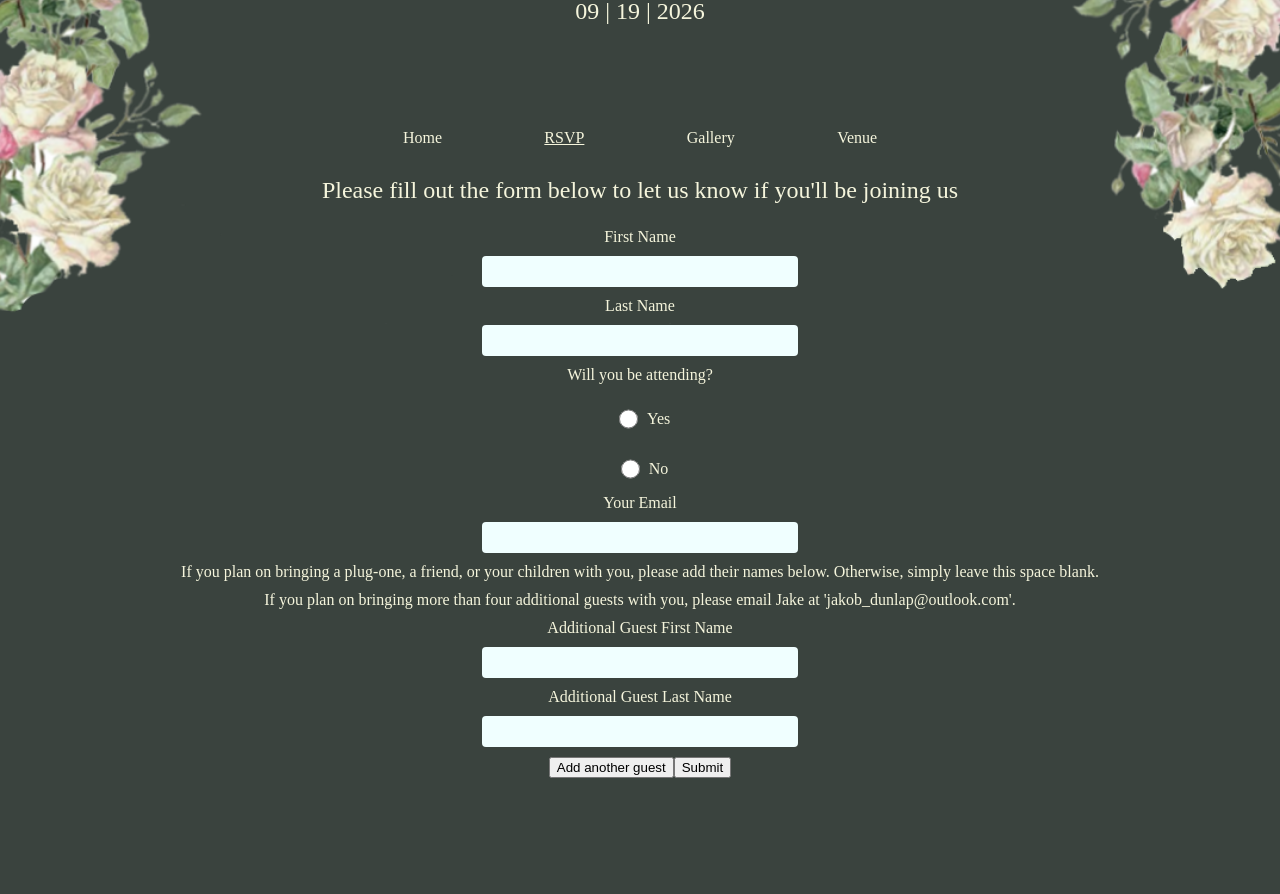
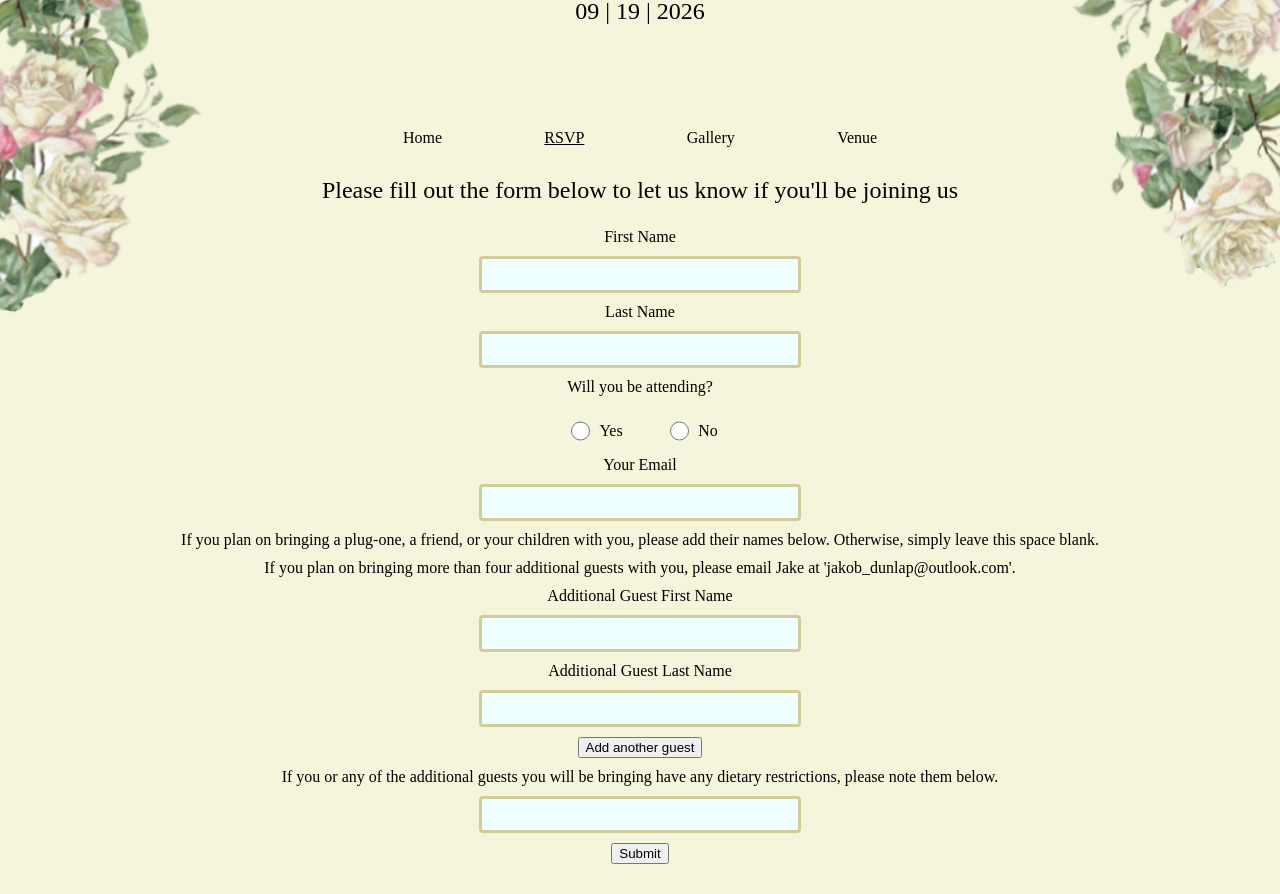
Before and after one commit to JakobDunlap/Wedding_Site, a React (Create React App) app: page /form in a window 1280 px wide. Shown: the part 420-1314 px from the top of the page. Before the commit the page ends 1228 px from the top, so only its background shows below. Built offline with nearby package versions, Linux system fonts and the light colour scheme; a web font is replaced by a local one.

Commit message:
Updated form functionality, various visual changes

```diff
--- a/src/App.css
+++ b/src/App.css
@@ -14,8 +14,8 @@ main {
 }
 
 :root {
-  --primary: rgb(58, 67, 62);
-  --secondary: beige;
+  --primary: beige;
+  --secondary: black;
   /* a nice blue: rgb(58, 67, 88) */
 }
 
@@ -161,7 +161,7 @@ header nav a {
 }
 
 header nav a:hover {
-  background: rgb(78, 87, 82);
+  background: rgb(146, 148, 105);
 }
 
 header nav a.active {
@@ -197,10 +197,10 @@ form input, form textarea {
   margin-bottom: 30px;
   padding: 8px;
   border-radius: 4px;
-  border: 0;
+  border: 3px solid rgb(208, 205, 154);
   width: 300px;
   margin: 10px auto;
-  color: red;
+  color: var(--secondary);
   background-color: azure;
   justify-content: center;
   justify-items: center;
@@ -210,20 +210,27 @@ form label span {
   margin-bottom: 10px;
 }
 
+.additional-form-info {
+  margin-top: 10px;
+  margin-bottom: 10px;
+}
+
 /* form submission landing page */
 .form-submitted-para a {
-  color: rgb(245, 245, 220);
+  color: rgb(146, 148, 105);
 }
 
 /* button experiement */
 .button-wrap {
-  display: inline;
+  display: flex;
   justify-content: center;
 }
 
 .yes-button-wrapper {
   display: flex;
   justify-content: center;
+  margin-left: 1.5vw;
+  margin-right: 1.5vw;
 }
 
 #yes-button {
@@ -236,6 +243,8 @@ form label span {
 .no-button-wrapper {
   display: flex;
   justify-content: center;
+  margin-left: 1.5vw;
+  margin-right: 1.5vw;
 }
 
 #no-button {
@@ -249,3 +258,20 @@ form label span {
   width: 5vw;
   min-width: 10px;
 }
+
+
+/* MEDIUM VIEW WIDTH */
+@media (max-width: 870px) {
+  body {
+    margin: 0;
+    padding: 0;
+    background-color: blue;
+}
+}
+
+/* MOBILE VIEW WIDTH */
+@media (max-width: 600px) {
+  body {
+    background-color: green;
+  }
+}
--- a/src/pages/Form.js
+++ b/src/pages/Form.js
@@ -18,7 +18,8 @@ export default function Form() {
             guestLast: formData.get("last-name"),
             attending: formData.get("attending") === "true",
             email: formData.get("email"),
-            additionalGuests: []
+            additionalGuests: [],
+            dietaryRestriction: formData.get("dietary")
         };
         const guestFirst = formData.getAll("guestFirst[]");
         const guestLast = formData.getAll("guestLast[]");
@@ -58,6 +59,11 @@ export default function Form() {
         }
     };
 
+    // Trying to reactively disable rest of form if "not attending" radio button pushed
+    const notAttending = () => {
+
+    }
+
     return (
         <div className="form">
             <p className="form-header">Please fill out the form below to let us know if you'll be joining us</p>
@@ -84,8 +90,8 @@ export default function Form() {
                     <input type ="email" name="email" autoComplete="email" required/>
                 </label>
                 <label>
-                    <span className="additional-guests-info">If you plan on bringing a plug-one, a friend, or your children with you, please add their names below. Otherwise, simply leave this space blank.</span>
-                    <span className="additional-guests-info">If you plan on bringing more than four additional guests with you, please email Jake at 'jakob_dunlap@outlook.com'.</span>
+                    <span className="additional-form-info">If you plan on bringing a plug-one, a friend, or your children with you, please add their names below. Otherwise, simply leave this space blank.</span>
+                    <span className="additional-form-info">If you plan on bringing more than four additional guests with you, please email Jake at 'jakob_dunlap@outlook.com'.</span>
                     {guests.map((_, index) => (
                         <div key={index}>
                             <span>Additional Guest First Name</span>
@@ -100,6 +106,10 @@ export default function Form() {
                         : "Add another guest"}
                     </button>
                 </label>
+                <label>
+                    <span className="additional-form-info">If you or any of the additional guests you will be bringing have any dietary restrictions, please note them below.</span>
+                    <input type="text" name="dietary"/>
+                </label>
                 <button type="submit" disabled={isSubmitting} >
                     {isSubmitting ? "Submitting..." : "Submit"}
                 </button>
--- a/src/pages/Home.js
+++ b/src/pages/Home.js
@@ -2,7 +2,7 @@ export default function Home() {
     return (
         <div className="home">
             <h1>This is a heading for the wedding home page</h1>
-            <p>Jakob Dunlap and Julia Pfromm met three years ago Lorem ipsum dolor sit amet consectetur adipisicing elit. Impedit et nulla doloribus quas non iure saepe soluta, quidem ratione ad velit tempore sint aliquid vero repudiandae nesciunt. Facere ab aut nisi illum? Laudantium magni dicta rerum, tempora aliquam sit iste deserunt. Obcaecati facere, dolorem sed qui asperiores consequuntur doloribus officiis et cupiditate perferendis dicta dignissimos incidunt doloremque libero cumque nostrum nihil eius, laboriosam fugiat optio provident ipsum veritatis laborum? Tempore exercitationem ullam, deserunt mollitia repellat at quisquam saepe magnam nemo quas aspernatur error id eligendi. Cumque doloribus quisquam, asperiores dolorum libero autem. Totam eum doloremque debitis odit repudiandae quam laborum?</p>
+            <p>Jakob Dunlap and Julia Pfromm met three years ago on Bumble and it didn't take long for us to understand how right for each other we were. Along the way we've taken lots of trips, shared many laughs, adopted a loveably stubborn dog, and held each other up throught the many challenges life presents to us. </p>
         </div>
     )
 }
```
